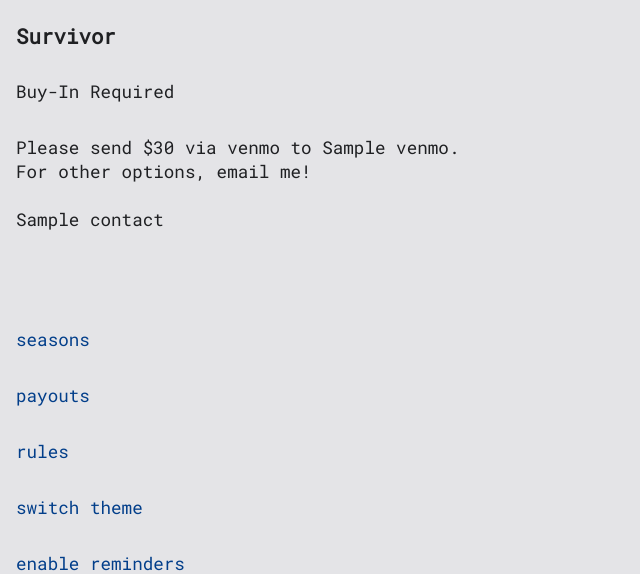
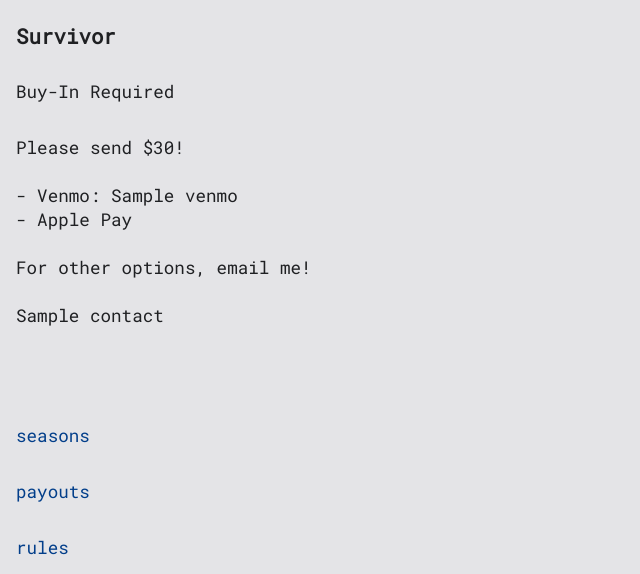
Before and after one commit to dansahagian/fbsurvivor, a Django app: template fbsurvivor/templates/player-pay.html in a window 1280 px wide. Shown: the top 574 px of the page, without its empty margins (0-640 px from the left). Run offline with Django 3.2, Linux system fonts and the light colour scheme; the template is opened without the code that fills it: most values are stand-ins (such as "Sample title", 1, 10 or a date in 2020).

Commit message:
Fix layout bug

```diff
--- a/fbsurvivor/templates/player-pay.html
+++ b/fbsurvivor/templates/player-pay.html
@@ -4,7 +4,10 @@
         Buy-In Required
     </div>
     <div class="container">
-        Please send $30 via venmo to {{ venmo }}.<br>
+        Please send $30!<br><br>
+        - Venmo: {{ venmo }}<br>
+        - Apple Pay<br>
+        <br>
         For other options, email me!<br><br>
         {{ contact }}
     </div>
```
